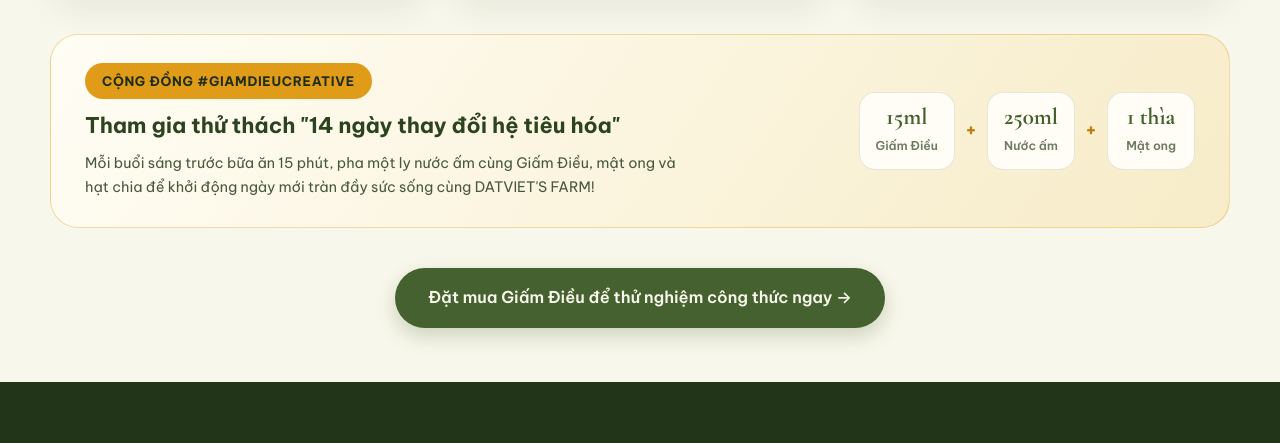
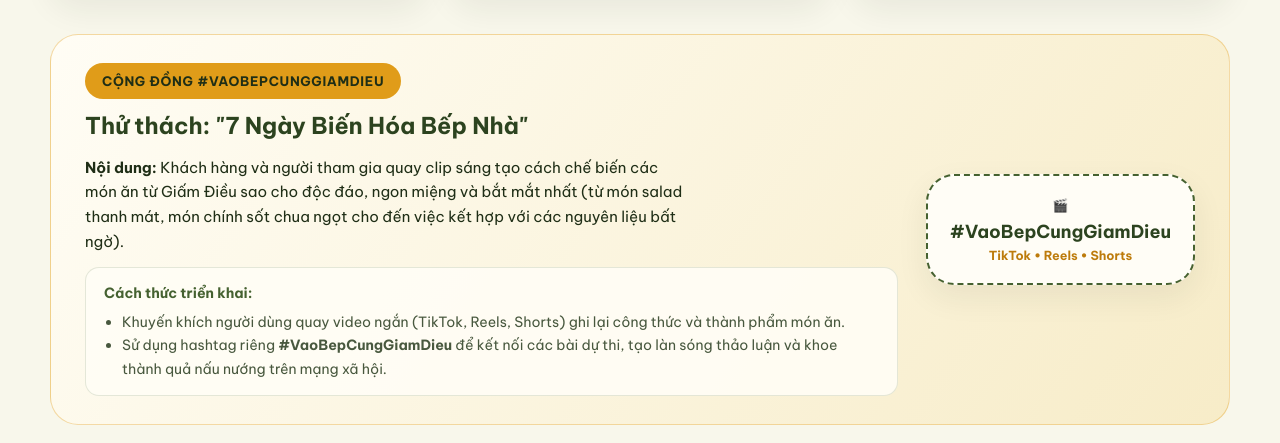
Before and after one commit to nguyenthilientht23-lgtm/giam-dieu, a plain HTML site: page cong-dung.html in a window 1280 px wide. Shown: the part 2450-2893 px from the top of the page. Drawn offline with nearby package versions, Linux system fonts and the light colour scheme.

Commit message:
Update challenge to 7 Ngay Bien Hoa Bep Nha with hashtag #VaoBepCungGiamDieu

```diff
--- a/cong-dung.html
+++ b/cong-dung.html
@@ -4,7 +4,7 @@
   <meta charset="UTF-8" />
   <meta name="viewport" content="width=device-width, initial-scale=1.0" />
   <title>Công dụng &amp; Gợi ý món ăn ngon từ Giấm Điều — DATVIET'S FARM</title>
-  <meta name="description" content="Khám phá lợi ích sức khỏe của Giấm Điều hữu cơ giàu Vitamin C gấp 5 lần cam, Probiotic và 6 công thức món ăn ngon: Salad nhiệt đới, nước Detox 14 ngày, nước chấm gỏi cuốn, kem vani sốt giấm điều..." />
+  <meta name="description" content="Khám phá lợi ích sức khỏe của Giấm Điều hữu cơ giàu Vitamin C gấp 5 lần cam, Probiotic và thử thách 7 Ngày Biến Hóa Bếp Nhà với 6 công thức món ăn ngon: Salad nhiệt đới, nước Detox mật ong, nước chấm gỏi cuốn, kem vani sốt giấm điều..." />
 
   <link rel="preconnect" href="https://fonts.googleapis.com" />
   <link rel="preconnect" href="https://fonts.gstatic.com" crossorigin />
@@ -240,33 +240,31 @@
             </article>
           </div>
 
-          <!-- BANNER THỬ THÁCH 14 NGÀY -->
+          <!-- BANNER THỬ THÁCH 7 NGÀY BIẾN HÓA BẾP NHÀ -->
           <div class="challenge-banner reveal">
             <div class="challenge-copy">
               <div class="section-badge badge-gold" style="margin-bottom:8px;">
-                <span>Cộng đồng #GiamDieuCreative</span>
+                <span>Cộng đồng #VaoBepCungGiamDieu</span>
               </div>
-              <h3 style="margin:0 0 8px;font-size:1.35rem;color:var(--green-deep);">
-                Tham gia thử thách "14 ngày thay đổi hệ tiêu hóa"
+              <h3 style="margin:0 0 10px;font-size:1.45rem;color:var(--green-deep);">
+                Thử thách: "7 Ngày Biến Hóa Bếp Nhà"
               </h3>
-              <p>
-                Mỗi buổi sáng trước bữa ăn 15 phút, pha một ly nước ấm cùng Giấm Điều, mật ong và hạt chia để khởi động ngày mới tràn đầy sức sống cùng DATVIET'S FARM!
+              <p style="margin-bottom:12px;font-size:0.94rem;line-height:1.65;color:var(--ink);">
+                <strong>Nội dung:</strong> Khách hàng và người tham gia quay clip sáng tạo cách chế biến các món ăn từ Giấm Điều sao cho độc đáo, ngon miệng và bắt mắt nhất (từ món salad thanh mát, món chính sốt chua ngọt cho đến việc kết hợp với các nguyên liệu bất ngờ).
               </p>
+              <div style="background:rgba(255,253,246,0.9);padding:14px 18px;border-radius:14px;border:1px solid var(--border-subtle);font-size:0.88rem;color:var(--ink-secondary);">
+                <strong style="color:var(--green-primary);display:block;margin-bottom:5px;">Cách thức triển khai:</strong>
+                <ul style="margin:0;padding-left:18px;">
+                  <li>Khuyến khích người dùng quay video ngắn (TikTok, Reels, Shorts) ghi lại công thức và thành phẩm món ăn.</li>
+                  <li>Sử dụng hashtag riêng <strong>#VaoBepCungGiamDieu</strong> để kết nối các bài dự thi, tạo làn sóng thảo luận và khoe thành quả nấu nướng trên mạng xã hội.</li>
+                </ul>
+              </div>
             </div>
-            <div class="challenge-dosage">
-              <div class="dosage-pill">
-                <strong>15ml</strong>
-                <span>Giấm Điều</span>
-              </div>
-              <span class="dosage-plus">+</span>
-              <div class="dosage-pill">
-                <strong>250ml</strong>
-                <span>Nước ấm</span>
-              </div>
-              <span class="dosage-plus">+</span>
-              <div class="dosage-pill">
-                <strong>1 thìa</strong>
-                <span>Mật ong</span>
+            <div class="challenge-hashtag-badge">
+              <div class="hashtag-pill">
+                <span class="hashtag-icon">🎬</span>
+                <strong>#VaoBepCungGiamDieu</strong>
+                <span>TikTok &bull; Reels &bull; Shorts</span>
               </div>
             </div>
           </div>
--- a/script.js
+++ b/script.js
@@ -688,8 +688,12 @@
       answer: 'Sản phẩm Giấm Điều được đóng trong **chai nhựa rPET tái chế 100% thân thiện môi trường** (an toàn thực phẩm, không thôi nhiễm, bền nhẹ và giảm phát thải carbon so với nhựa nguyên sinh). Trên mỗi chai đều có tem niêm phong và mã QR truy xuất nguồn gốc.'
     },
     {
-      keywords: ['detox', '14 ngay', 'uong', 'cach dung', 'buoi sang'],
-      answer: 'Công thức tham gia thử thách **"14 ngày thay đổi hệ tiêu hóa"** cùng Giấm Điều:\n• **15ml Giấm Điều** + **250ml nước ấm (35-40°C)** + **1 thìa mật ong** + **1 thìa hạt chia ngâm nở** + vài lát chanh/bạc hà.\n• Uống mỗi buổi sáng trước bữa ăn 15–20 phút để khởi động hệ vi sinh và hỗ trợ tiêu hóa nhẹ nhàng!'
+      keywords: ['7 ngay', 'bien hoa bep nha', 'thu thach', 'vaobepcunggiamdieu', 'quay clip', 'tiktok', 'reels', 'shorts', 'video'],
+      answer: 'Thử thách **"7 Ngày Biến Hóa Bếp Nhà"** là sân khấu sáng tạo ẩm thực cùng Giấm Điều DATVIET\'S FARM:\n\n• **Nội dung:** Khách hàng và người tham gia quay clip sáng tạo cách chế biến các món ăn từ giấm điều sao cho độc đáo, ngon miệng và bắt mắt nhất (từ món salad thanh mát, món chính sốt chua ngọt cho đến việc kết hợp với các nguyên liệu bất ngờ).\n• **Cách triển khai:** Quay video ngắn (TikTok, Reels, Shorts) ghi lại công thức và thành phẩm món ăn, đăng tải kèm hashtag **#VaoBepCungGiamDieu** để kết nối các bài dự thi, tạo làn sóng thảo luận và khoe thành quả nấu nướng trên mạng xã hội!'
+    },
+    {
+      keywords: ['detox', 'uong', 'cach dung', 'buoi sang'],
+      answer: 'Cách pha nước uống Detox thanh lọc cơ thể mỗi sáng cùng Giấm Điều:\n• **15ml Giấm Điều** + **250ml nước ấm (35-40°C)** + **1 thìa mật ong** + **1 thìa hạt chia ngâm nở** + vài lát chanh tươi hoặc bạc hà.\n• Uống trước bữa ăn sáng 15–20 phút giúp đánh thức năng lượng và hỗ trợ hệ tiêu hóa nhẹ nhàng!'
     },
     {
       keywords: ['mon an', 'nau an', 'cong thuc', 'salad', 'nuoc cham', 'goi cuon', 'kem vani', 'goi ngo sen', 'hai san'],
@@ -757,7 +761,7 @@
 
       <div class="chat-chips-area" id="chatChipsArea">
         <button type="button" class="chat-chip" data-query="Giấm điều có gì vượt trội?">🌿 Giấm điều có gì vượt trội?</button>
-        <button type="button" class="chat-chip" data-query="Thử thách 14 ngày detox dùng thế nào?">🥤 Cách dùng Detox 14 ngày</button>
+        <button type="button" class="chat-chip" data-query="Thử thách 7 Ngày Biến Hóa Bếp Nhà là gì?">🎬 Thử thách #VaoBepCungGiamDieu</button>
         <button type="button" class="chat-chip" data-query="Giá bán và các mã giảm giá?">💰 Giá bán &amp; Mã giảm giá</button>
         <button type="button" class="chat-chip" data-query="Chai nhựa rPET là gì?">♻️ Chai nhựa rPET</button>
         <button type="button" class="chat-chip" data-query="Gợi ý món ăn ngon từ giấm điều?">🥗 Gợi ý món ngon</button>
--- a/styles.css
+++ b/styles.css
@@ -1441,6 +1441,49 @@ button, input, select, textarea {
   align-items: center;
   gap: 10px;
   flex-shrink: 0;
+}
+
+.challenge-hashtag-badge {
+  display: flex;
+  align-items: center;
+  justify-content: center;
+  flex-shrink: 0;
+}
+
+.hashtag-pill {
+  padding: 16px 22px;
+  border-radius: var(--radius-lg);
+  background: var(--bg-card);
+  border: 2px dashed var(--green-primary);
+  text-align: center;
+  box-shadow: var(--shadow-soft);
+  transition: transform var(--transition);
+}
+
+.hashtag-pill:hover {
+  transform: scale(1.04);
+}
+
+.hashtag-icon {
+  font-size: 2rem;
+  display: block;
+  margin-bottom: 4px;
+}
+
+.hashtag-pill strong {
+  display: block;
+  font-family: var(--font-sans);
+  font-size: 1.12rem;
+  color: var(--green-deep);
+  line-height: 1.2;
+}
+
+.hashtag-pill span {
+  font-size: 0.78rem;
+  color: var(--amber-deep);
+  font-weight: 700;
+  display: block;
+  margin-top: 4px;
 }
 
 .dosage-pill {
```
Also changed, not shown: gioi-thieu.html (+1 -1 lines), index.html (+30 -1 lines).
